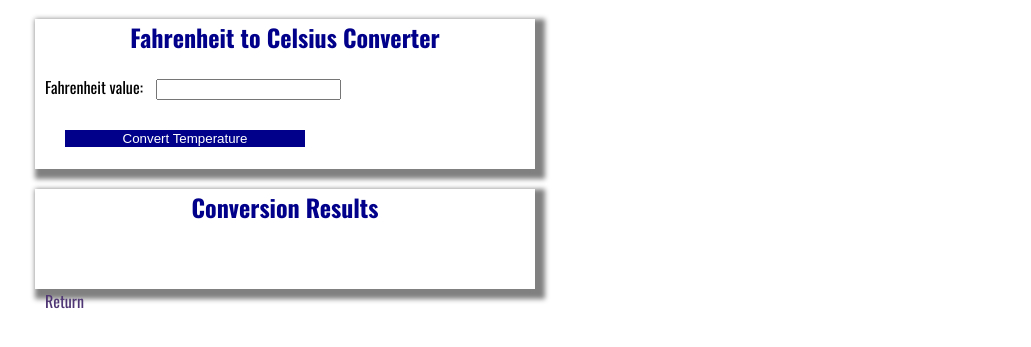
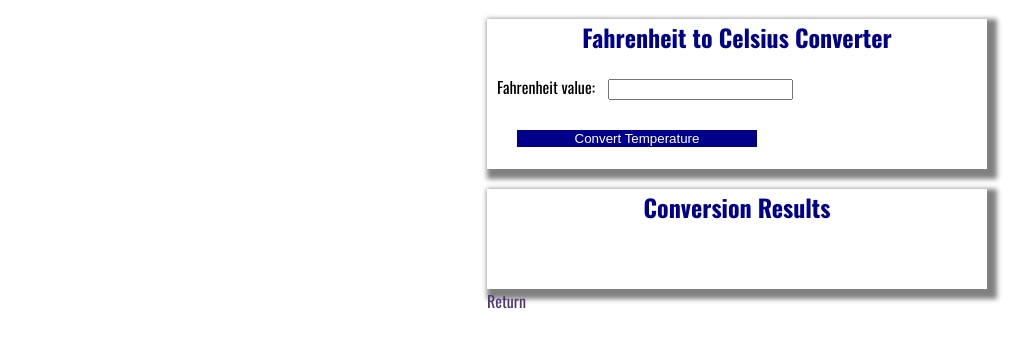
Before and after one commit to Jeremy-Lates1/web-231, a plain HTML site: page week-3/lates-temp-conversion.html in a window 1280 px wide. Shown: the part 71-418 px from the top of the page, without its empty margins (163-1194 px from the left). Drawn offline with nearby package versions, Linux system fonts and the light colour scheme.

Commit message:
had to add margin-left of 650px to center cards

```diff
--- a/week-3/lates-temp-conversion.css
+++ b/week-3/lates-temp-conversion.css
@@ -1,5 +1,5 @@
 body {
-  /* margin: 0; */
+  margin: 0;
   font-family: "Oswald", Verdana, Arial, sans-serif;
 }
 .app-header {
@@ -12,7 +12,9 @@ body {
 .input-card {
   width: 500px;
   height: 150px;
-  margin-left: 190px;
+  /* in order to make it to align center in github pages I need margin-left of 650px */
+  /* margin-left: 190px; */
+  margin-left: 650px;
   box-shadow: 5px 5px 5px 5px grey;
 }
 #lblValue {
@@ -29,7 +31,9 @@ body {
 .results-card {
   width: 500px;
   height: 100px;
-  margin-left: 190px;
+  /* in order to make it to align center in github pages I need margin-left of 650px */
+  /* margin-left: 190px; */
+  margin-left: 650px;
   margin-top: 20px;
   box-shadow: 5px 5px 5px 5px grey;
 }
@@ -40,7 +44,9 @@ body {
 .return-home {
   color: #4f3674;
   text-decoration: none;
-  margin-left: 200px;
+  /* in order to make it to align center in github pages I need margin-left of 650px */
+  /* margin-left: 200px; */
+  margin-left: 650px;
 }
 .return-home:hover {
   background-color: #d6a800;
```
